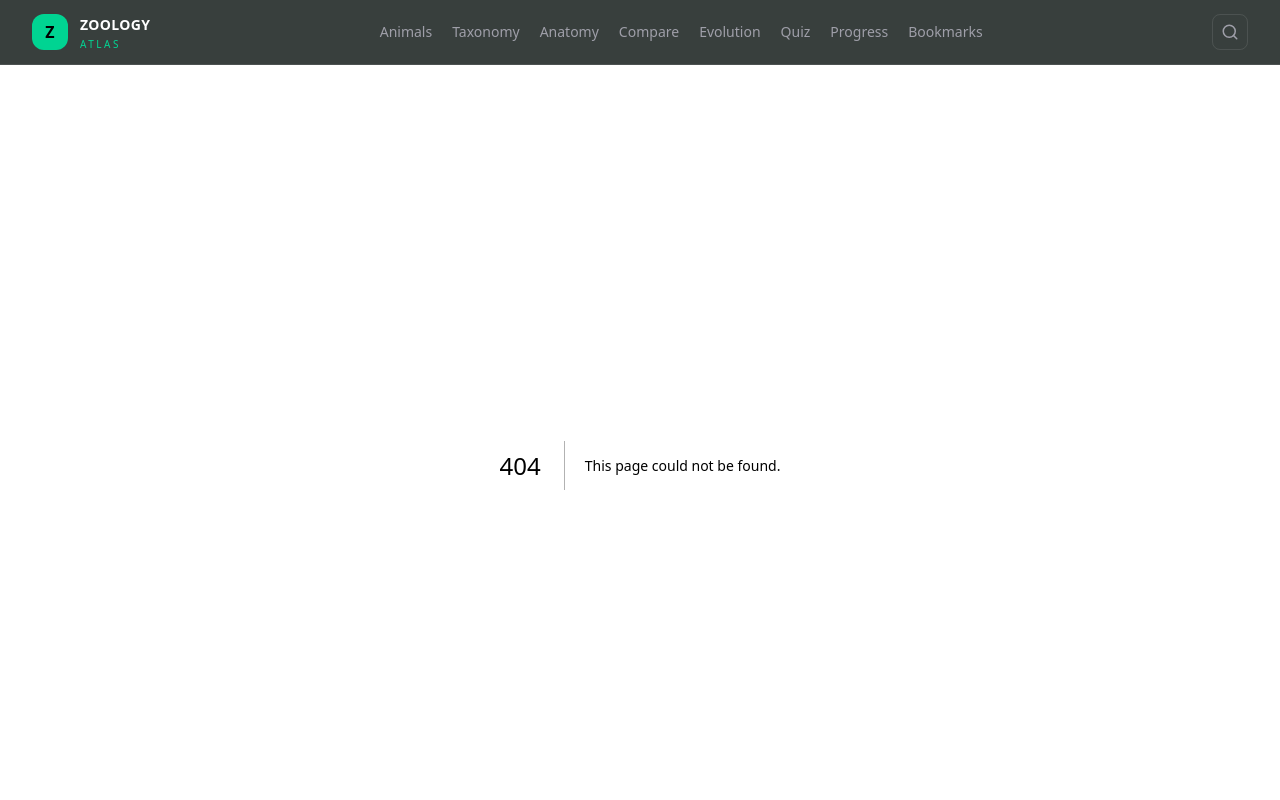
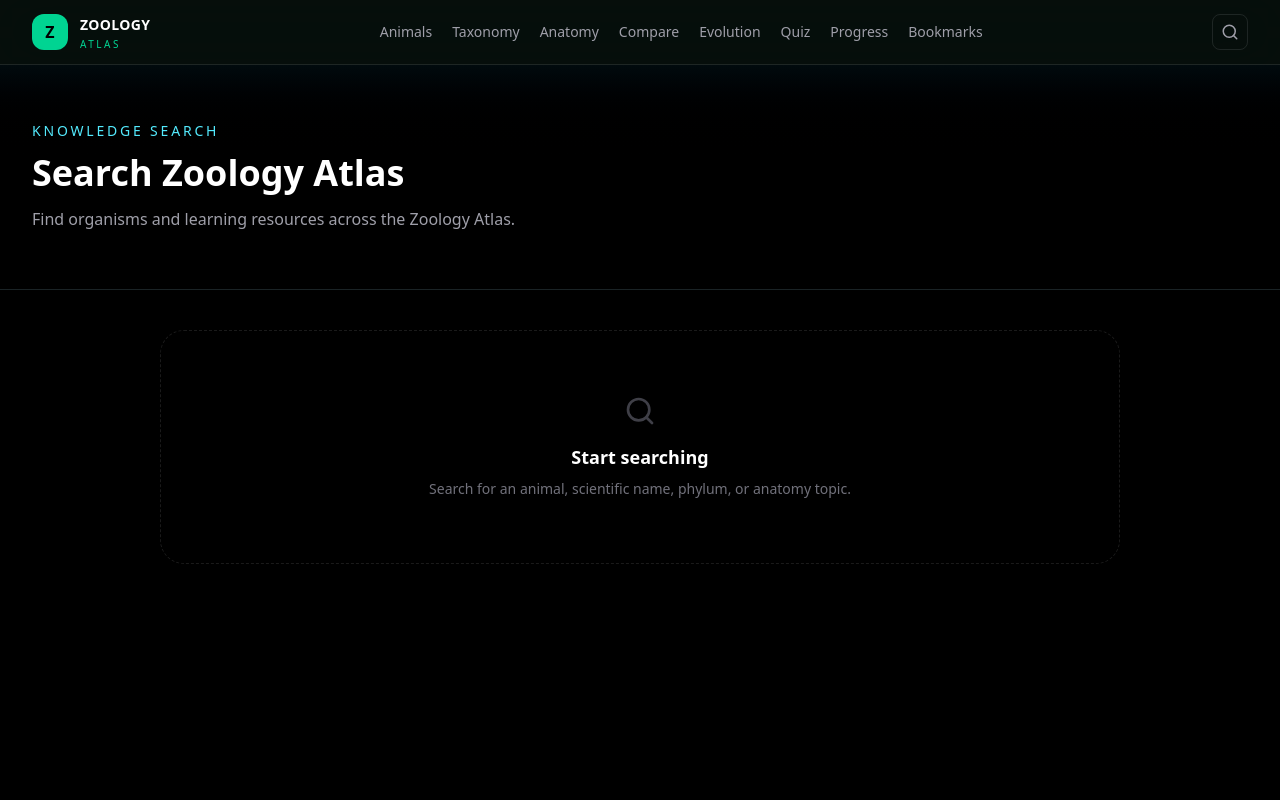
Before and after one commit to kamrulhasanbullet/zoology-atlas, a Next.js app: page /search in a window 1280 px wide. Before the commit this address had no page. Shown: the top 800 px of the page. Built offline with nearby package versions, Linux system fonts and the light colour scheme.

Commit message:
feat: implement SearchPage component - Added a new search page with results display, including search functionality for animals and studies.

```diff
--- /dev/null
+++ b/app/search/page.tsx
@@ -0,0 +1,143 @@
+"use client";
+
+import Link from "next/link";
+import { useSearchParams } from "next/navigation";
+import { ArrowRight, Search, Dna, BookOpen } from "lucide-react";
+
+import { searchAll, type SearchResult } from "@/lib/search/search";
+
+function ResultIcon({ type }: { type: SearchResult["type"] }) {
+  if (type === "animal") {
+    return <Dna className="h-5 w-5 text-cyan-300" />;
+  }
+
+  if (type === "study") {
+    return <BookOpen className="h-5 w-5 text-cyan-300" />;
+  }
+
+  return <Search className="h-5 w-5 text-cyan-300" />;
+}
+
+function ResultCard({ result }: { result: SearchResult }) {
+  return (
+    <Link
+      href={result.href}
+      className="group block rounded-2xl border border-white/10 bg-white/[0.03] p-5 transition hover:border-cyan-400/20 hover:bg-white/[0.05]"
+    >
+      <div className="flex gap-4">
+        <div className="flex h-11 w-11 shrink-0 items-center justify-center rounded-xl bg-cyan-400/10">
+          <ResultIcon type={result.type} />
+        </div>
+
+        <div className="min-w-0 flex-1">
+          <div className="flex flex-wrap items-center gap-2">
+            <h2 className="font-semibold text-white">{result.title}</h2>
+
+            <span className="rounded-md bg-white/5 px-2 py-1 text-[10px] uppercase tracking-wider text-zinc-500">
+              {result.type}
+            </span>
+          </div>
+
+          {result.subtitle && (
+            <p className="mt-1 text-sm italic text-zinc-500">
+              {result.subtitle}
+            </p>
+          )}
+
+          {result.description && (
+            <p className="mt-3 line-clamp-2 text-sm leading-6 text-zinc-500">
+              {result.description}
+            </p>
+          )}
+        </div>
+
+        <ArrowRight className="mt-2 h-5 w-5 shrink-0 text-zinc-700 transition group-hover:translate-x-1 group-hover:text-cyan-300" />
+      </div>
+    </Link>
+  );
+}
+
+export default function SearchPage() {
+  const searchParams = useSearchParams();
+
+  const query = searchParams.get("q") ?? "";
+
+  const results = query ? searchAll(query) : [];
+
+  return (
+    <main className="min-h-screen bg-black text-white">
+      {/* Hero */}
+      <section className="border-b border-white/10 bg-gradient-to-b from-cyan-950/20 via-black to-black">
+        <div className="mx-auto max-w-7xl px-4 py-14 sm:px-6 lg:px-8">
+          <p className="text-sm font-medium uppercase tracking-[0.2em] text-cyan-300">
+            Knowledge Search
+          </p>
+
+          <h1 className="mt-3 text-3xl font-bold sm:text-4xl">
+            Search Zoology Atlas
+          </h1>
+
+          <p className="mt-3 max-w-2xl text-sm leading-7 text-zinc-400 sm:text-base">
+            Find organisms and learning resources across the Zoology Atlas.
+          </p>
+
+          {query && (
+            <div className="mt-6 inline-flex items-center gap-2 rounded-xl border border-white/10 bg-white/[0.03] px-4 py-2.5 text-sm text-zinc-400">
+              <Search className="h-4 w-4 text-cyan-300" />
+              Results for
+              <span className="font-medium text-white">"{query}"</span>
+            </div>
+          )}
+        </div>
+      </section>
+
+      {/* Results */}
+      <section className="mx-auto max-w-5xl px-4 py-10 sm:px-6 lg:px-8">
+        {!query ? (
+          <div className="rounded-3xl border border-dashed border-white/10 px-6 py-16 text-center">
+            <Search className="mx-auto h-8 w-8 text-zinc-700" />
+
+            <h2 className="mt-4 text-lg font-semibold text-white">
+              Start searching
+            </h2>
+
+            <p className="mt-2 text-sm text-zinc-500">
+              Search for an animal, scientific name, phylum, or anatomy topic.
+            </p>
+          </div>
+        ) : results.length === 0 ? (
+          <div className="rounded-3xl border border-dashed border-white/10 px-6 py-16 text-center">
+            <Search className="mx-auto h-8 w-8 text-zinc-700" />
+
+            <h2 className="mt-4 text-lg font-semibold text-white">
+              No results found
+            </h2>
+
+            <p className="mt-2 text-sm text-zinc-500">
+              Try searching with a different keyword.
+            </p>
+
+            <Link
+              href="/animals"
+              className="mt-6 inline-flex items-center gap-2 rounded-xl bg-cyan-400 px-5 py-3 text-sm font-semibold text-black transition hover:bg-cyan-300"
+            >
+              Browse Animals
+              <ArrowRight className="h-4 w-4" />
+            </Link>
+          </div>
+        ) : (
+          <div className="space-y-4">
+            <p className="mb-5 text-sm text-zinc-500">
+              {results.length} result
+              {results.length !== 1 ? "s" : ""} found
+            </p>
+
+            {results.map((result) => (
+              <ResultCard key={result.id} result={result} />
+            ))}
+          </div>
+        )}
+      </section>
+    </main>
+  );
+}
```
